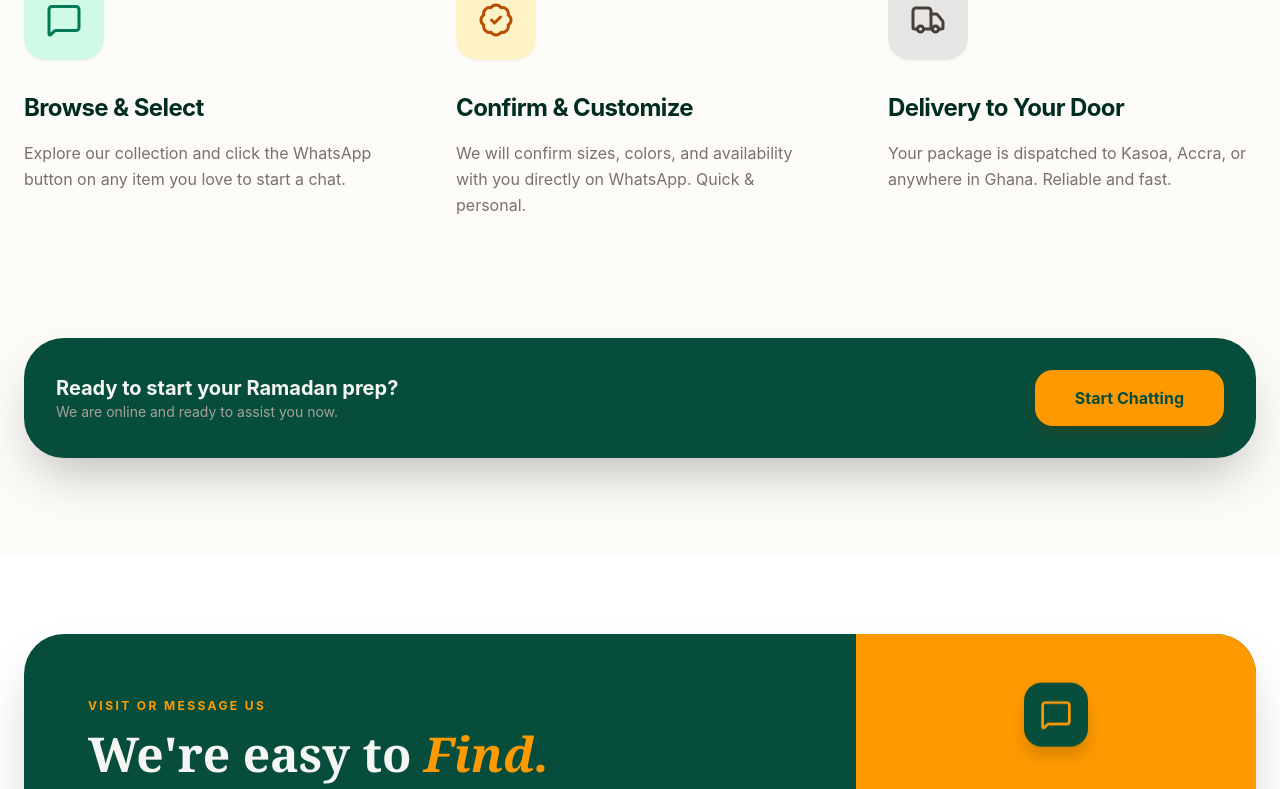
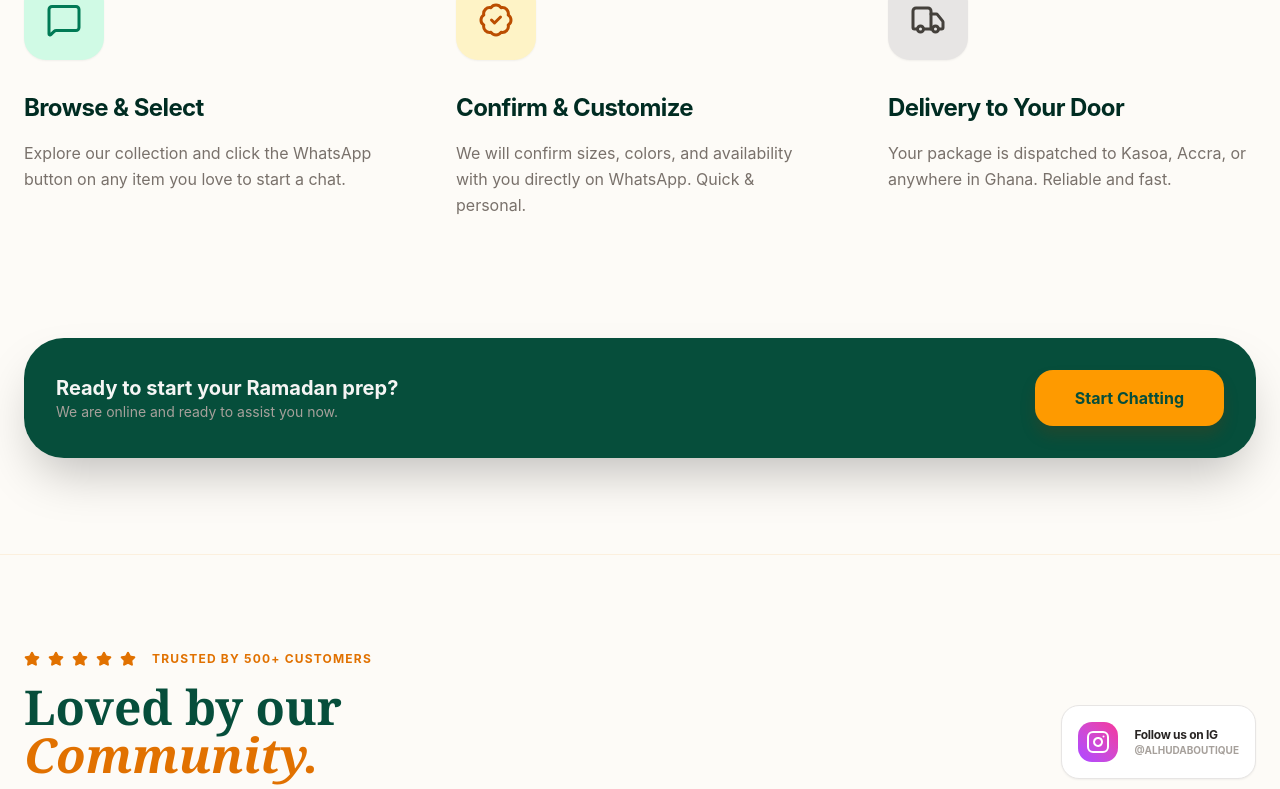
Before and after one commit to Abdulhameedsurakadev-Gh/al-huda-store, a Next.js app: page / in a window 1280 px wide. Shown: the part 2002-2791 px from the top of the page. Built offline with nearby package versions, Linux system fonts and the light colour scheme.

Commit message:
fix: Updated added a new component which is the socialproof

```diff
--- a/src/app/page.tsx
+++ b/src/app/page.tsx
@@ -1,6 +1,7 @@
 import Hero from "@/components/Hero";
 import CategoryPulse from "@/components/CategoryPulse";
 import OrderGuide from "@/components/OrderGuide";
+import SocialProof from "@/components/SocialProof";
 import ContactGuide from "@/components/ContactGuide";
 
 export default function Home() {
@@ -10,6 +11,7 @@ export default function Home() {
           <Hero />
           <CategoryPulse />
           <OrderGuide />
+          <SocialProof />
           <ContactGuide />
       </main>
     </div>
--- /dev/null
+++ b/src/components/SocialProof.tsx
@@ -0,0 +1,105 @@
+"use client";
+
+import { Star, Quote, CheckCircle2, Instagram } from "lucide-react";
+
+const testimonials = [
+  {
+    name: "Amina K.",
+    location: "Kasoa, Central",
+    text: "The Eid dress I ordered is stunning! The fabric quality is better than the photos. Delivery to Transformer was so quick.",
+    tag: "Verified Buyer"
+  },
+  {
+    name: "Brother Ishmael",
+    location: "Accra New Town",
+    text: "Ordered the Ramadan Dates and some Oud. The packaging was very professional. Al-Huda is now my go-to for spiritual essentials.",
+    tag: "Regular Client"
+  },
+  {
+    name: "Fatima B.",
+    location: "Kasoa Estate",
+    text: "Fastest WhatsApp response I've ever had in Ghana. They helped me pick the right jewelry for my sister's wedding.",
+    tag: "Verified Buyer"
+  }
+];
+
+export default function SocialProof() {
+  return (
+    <section className="py-24 bg-[#fdfbf7] border-y border-amber-500/10">
+      <div className="container mx-auto px-6">
+
+        {/* Header Section */}
+        <div className="flex flex-col md:flex-row items-end justify-between mb-16 gap-6">
+          <div className="max-w-xl text-center md:text-left">
+            <div className="flex items-center justify-center md:justify-start gap-2 mb-4 text-amber-600">
+              <Star size={16} className="fill-amber-600" />
+              <Star size={16} className="fill-amber-600" />
+              <Star size={16} className="fill-amber-600" />
+              <Star size={16} className="fill-amber-600" />
+              <Star size={16} className="fill-amber-600" />
+              <span className="text-xs font-bold uppercase tracking-widest ml-2">Trusted by 500+ Customers</span>
+            </div>
+            <h2 className="font-serif text-4xl md:text-5xl text-[#064e3b] font-bold">
+              Loved by our <br />
+              <span className="italic text-amber-600">Community.</span>
+            </h2>
+          </div>
+
+          <div className="hidden lg:flex items-center gap-4 bg-white p-4 rounded-2xl border border-stone-200 shadow-sm">
+            <div className="bg-gradient-to-tr from-purple-500 to-pink-500 p-2 rounded-xl text-white">
+              <Instagram size={24} />
+            </div>
+            <div>
+              <p className="text-xs font-bold text-stone-800 tracking-tight">Follow us on IG</p>
+              <p className="text-[10px] text-stone-400 uppercase font-bold">@AlHudaBoutique</p>
+            </div>
+          </div>
+        </div>
+
+        {/* Testimonials Grid */}
+        <div className="grid grid-cols-1 md:grid-cols-3 gap-8">
+          {testimonials.map((t, i) => (
+            <div
+              key={i}
+              className="bg-white p-8 rounded-[32px] border border-stone-100 shadow-xl shadow-stone-200/40 relative group hover:-translate-y-2 transition-all duration-300"
+            >
+              <Quote className="absolute top-6 right-8 text-amber-500/10 size-12 group-hover:text-amber-500/20 transition-colors" />
+
+              <div className="flex items-center gap-1 mb-4 text-amber-500">
+                {[...Array(5)].map((_, i) => (
+                  <Star key={i} size={12} className="fill-current" />
+                ))}
+              </div>
+
+              <p className="text-stone-600 italic leading-relaxed mb-8 relative z-10">
+                &quot{t.text}
+              </p>
+
+              <div className="flex items-center justify-between border-t border-stone-50 pt-6">
+                <div>
+                  <h4 className="font-bold text-emerald-950 text-sm">{t.name}</h4>
+                  <p className="text-[10px] text-stone-400 uppercase tracking-widest font-semibold">{t.location}</p>
+                </div>
+                <div className="flex items-center gap-1 bg-emerald-50 px-2 py-1 rounded-full">
+                  <CheckCircle2 size={10} className="text-emerald-600" />
+                  <span className="text-[9px] font-bold text-emerald-700 uppercase">{t.tag}</span>
+                </div>
+              </div>
+            </div>
+          ))}
+        </div>
+
+        {/* Local Kasoa Trust Badge */}
+        <div className="mt-16 text-center">
+            <p className="text-stone-400 text-xs font-bold uppercase tracking-[0.2em] mb-4">Official Retailer</p>
+            <div className="flex flex-wrap justify-center items-center gap-8 opacity-40 grayscale contrast-125">
+               {/* Replace with small local partner logos or text icons */}
+               <span className="font-black text-xl tracking-tighter italic">KASOA DELIVERIES</span>
+               <span className="font-black text-xl tracking-tighter italic">ACCRA HUB</span>
+               <span className="font-black text-xl tracking-tighter italic">EID ESSENTIALS</span>
+            </div>
+        </div>
+      </div>
+    </section>
+  );
+}
```
